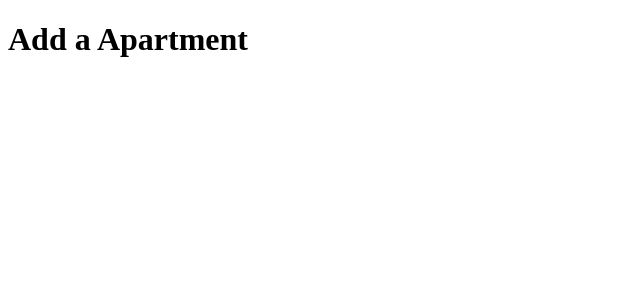
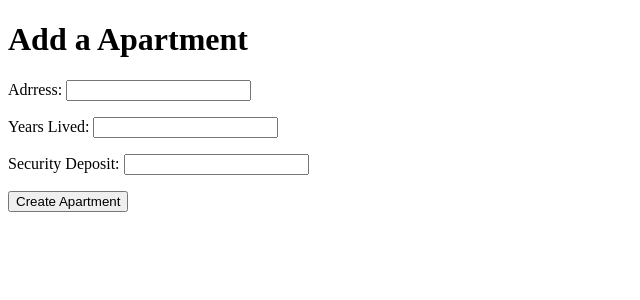
Before and after one commit to lmevange/Rentar, a Django app: page /add_apartment/ in a window 1280 px wide. Shown: the top 300 px of the page, without its empty margins (0-640 px from the left). Run offline with Django 3.2, Linux system fonts and the light colour scheme.

Commit message:
html label fix

```diff
--- a/server/template/add_apartment.html
+++ b/server/template/add_apartment.html
@@ -19,18 +19,13 @@
                 {{ field.help_text }}
                 {{ field }}
             {% endfor %} -->
-            <!-- <p><label for="address_text">Adrress:</label>
+            <p><label for="address_text">Adrress:</label>
     			<input id="address_text" type="text"></p>
 			<p><label for="years_lived">Years Lived:</label>
-    			<input id="years_lived" type="text"></textarea></p>
+    			<input id="years_lived" type="text"></p>
 			<p><label for="security_deposit">Security Deposit:</label>
-    			<input id="security_deposit" type="number" /></p>
-            <input type="submit" name="submit" value="Create Apartment"/> -->
-            <div class="fieldWrapper">
-    			{{ form.ApartmentForm.errors }}
-    			{{ form.ApartmentForm.label_tag }}
-    			{{ form.ApartmentForm }}
-			</div>
+    			<input id="security_deposit" type="number"></p>
+            <input type="submit" name="submit" value="Create Apartment"/>
         </form>
     </body>
 
```
